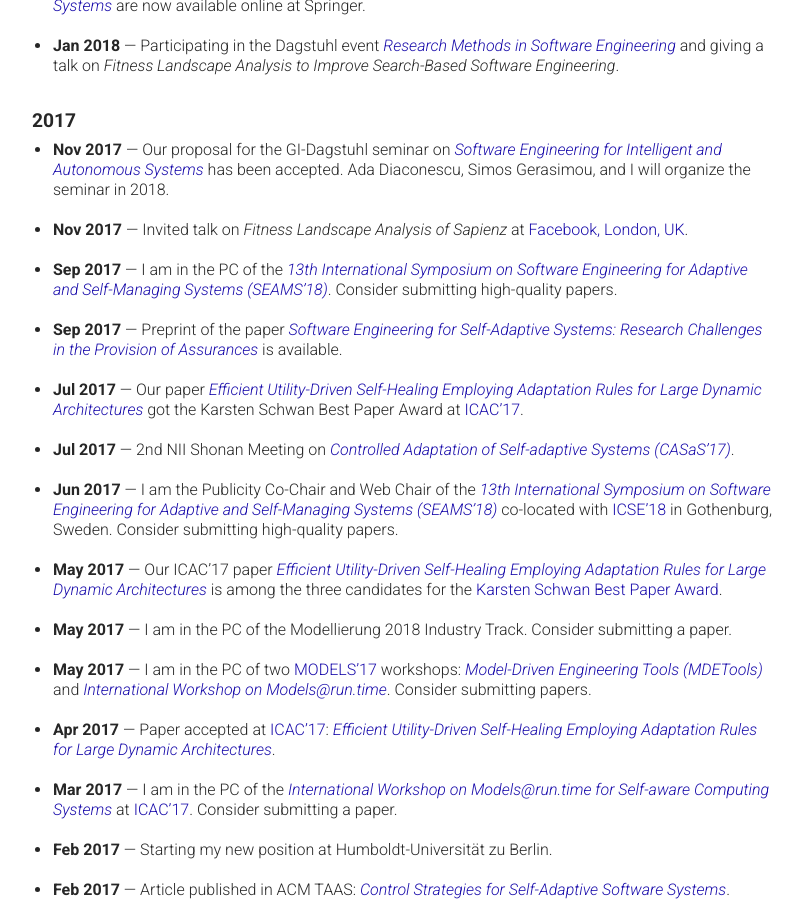
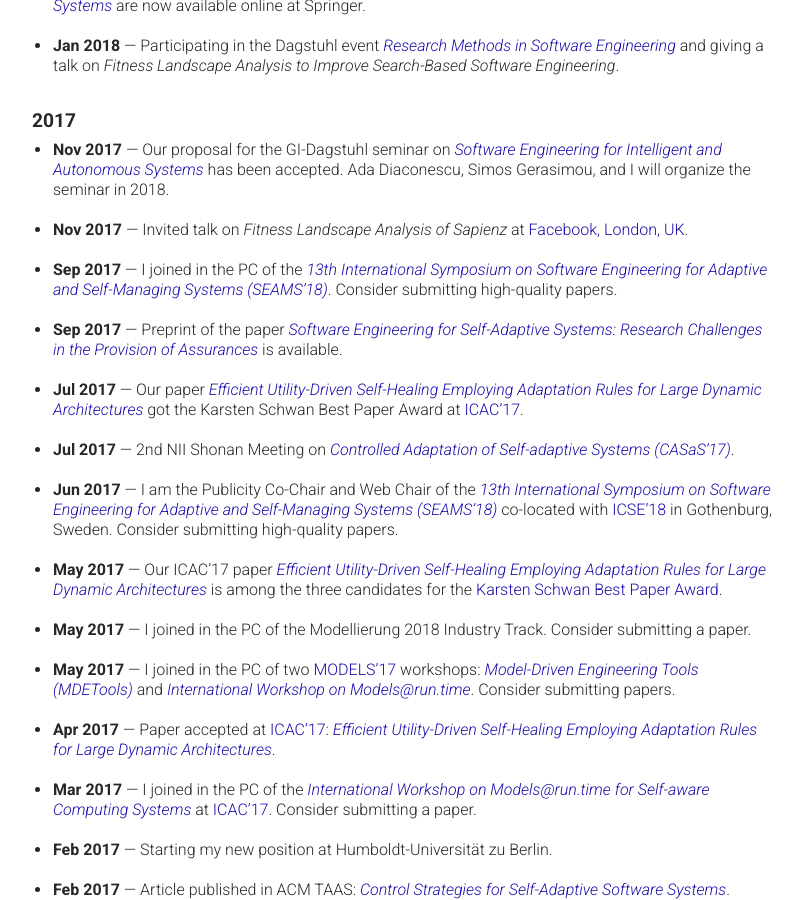
Before and after one commit to thomas-vogel/thomas-vogel.github.io, a Jekyll site: the page built from _pages/pastnews.md, in a window 1280 px wide and 900 px high, scrolled down 813 px. Shown: the whole window, without its empty margins (233-1036 px from the left). Built offline with Jekyll 4.4.1, drawn with Linux system fonts in a browser that asks for light colours.

```diff
--- a/_pages/pastnews.md
+++ b/_pages/pastnews.md
@@ -33,7 +33,7 @@
 
 * __Nov 2017__ --- Invited talk on _Fitness Landscape Analysis of Sapienz_ at [Facebook, London, UK](https://www.facebook.com/facebooklondon/){:target="_blank"}.
 
-* __Sep 2017__ --- I am in the PC of the [_13th International Symposium on Software Engineering for Adaptive and Self-Managing Systems (SEAMS'18)_](http://2018.seams-symposia.org){:target="_blank"}. Consider submitting high-quality papers.
+* __Sep 2017__ --- I joined in the PC of the [_13th International Symposium on Software Engineering for Adaptive and Self-Managing Systems (SEAMS'18)_](http://2018.seams-symposia.org){:target="_blank"}. Consider submitting high-quality papers.
 
 * __Sep 2017__ --- Preprint of the paper [_Software Engineering for Self-Adaptive Systems: Research Challenges in the Provision of Assurances_](publications/2017-SEFSAS3a) is available.
 
@@ -45,13 +45,13 @@
 
 * __May 2017__ --- Our ICAC'17 paper [_Efficient Utility-Driven Self-Healing Employing Adaptation Rules for Large Dynamic Architectures_](publications/2017-ICAC) is among the three candidates for the [Karsten Schwan Best Paper Award](http://icac2017.ece.ohio-state.edu/program/program/){:target="_blank"}.
 
-* __May 2017__ --- I am in the PC of the Modellierung 2018 Industry Track. Consider submitting a paper.
+* __May 2017__ --- I joined in the PC of the Modellierung 2018 Industry Track. Consider submitting a paper.
 
-* __May 2017__ --- I am in the PC of two [MODELS'17](http://www.cs.utexas.edu/models2017){:target="_blank"} workshops: [_Model-Driven Engineering Tools (MDETools)_](http://mase.cs.queensu.ca/mdetools/){:target="_blank"} and [_International Workshop on Models@run.time_](http://st.inf.tu-dresden.de/MRT17/){:target="_blank"}. Consider submitting papers.
+* __May 2017__ --- I joined in the PC of two [MODELS'17](http://www.cs.utexas.edu/models2017){:target="_blank"} workshops: [_Model-Driven Engineering Tools (MDETools)_](http://mase.cs.queensu.ca/mdetools/){:target="_blank"} and [_International Workshop on Models@run.time_](http://st.inf.tu-dresden.de/MRT17/){:target="_blank"}. Consider submitting papers.
 
 * __Apr 2017__ --- Paper accepted at [ICAC'17](http://icac2017.ece.ohio-state.edu/){:target="_blank"}: [_Efficient Utility-Driven Self-Healing Employing Adaptation Rules for Large Dynamic Architectures_](publications/2017-ICAC).
 
-* __Mar 2017__ --- I am in the PC of the [_International Workshop on Models@run.time for Self-aware Computing Systems_](http://st.inf.tu-dresden.de/MRT17-ICAC/){:target="_blank"} at [ICAC'17](http://icac2017.ece.ohio-state.edu/){:target="_blank"}. Consider submitting a paper.
+* __Mar 2017__ --- I joined in the PC of the [_International Workshop on Models@run.time for Self-aware Computing Systems_](http://st.inf.tu-dresden.de/MRT17-ICAC/){:target="_blank"} at [ICAC'17](http://icac2017.ece.ohio-state.edu/){:target="_blank"}. Consider submitting a paper.
 
 * __Feb 2017__ --- Starting my new position at Humboldt-Universität zu Berlin.
 
```
Also changed, not shown: _pages/activities.md (+1 -0 lines), index.md (+1 -0 lines).
